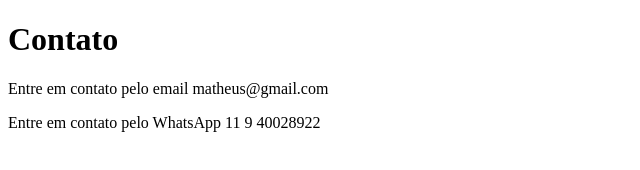
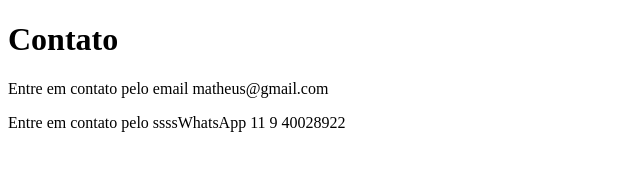
Before and after one commit to MatheusFrancallaci1/sistema-de-cadastro, a plain HTML site: page contato.html in a window 1280 px wide. Shown: the full height of the page, 0-640 px from the left. Drawn offline with Linux system fonts and the light colour scheme.

Commit message:
eita aterei dnv

```diff
--- a/contato.html
+++ b/contato.html
@@ -9,7 +9,7 @@
 <body>
     <h1>Contato</h1>
     <p>Entre em contato pelo email matheus@gmail.com</p>
-    <p>Entre em contato pelo WhatsApp 11 9 40028922</p>
+    <p>Entre em contato pelo ssssWhatsApp 11 9 40028922</p>
     <script src="app.js"></script>
 </body>
 </html>
```
